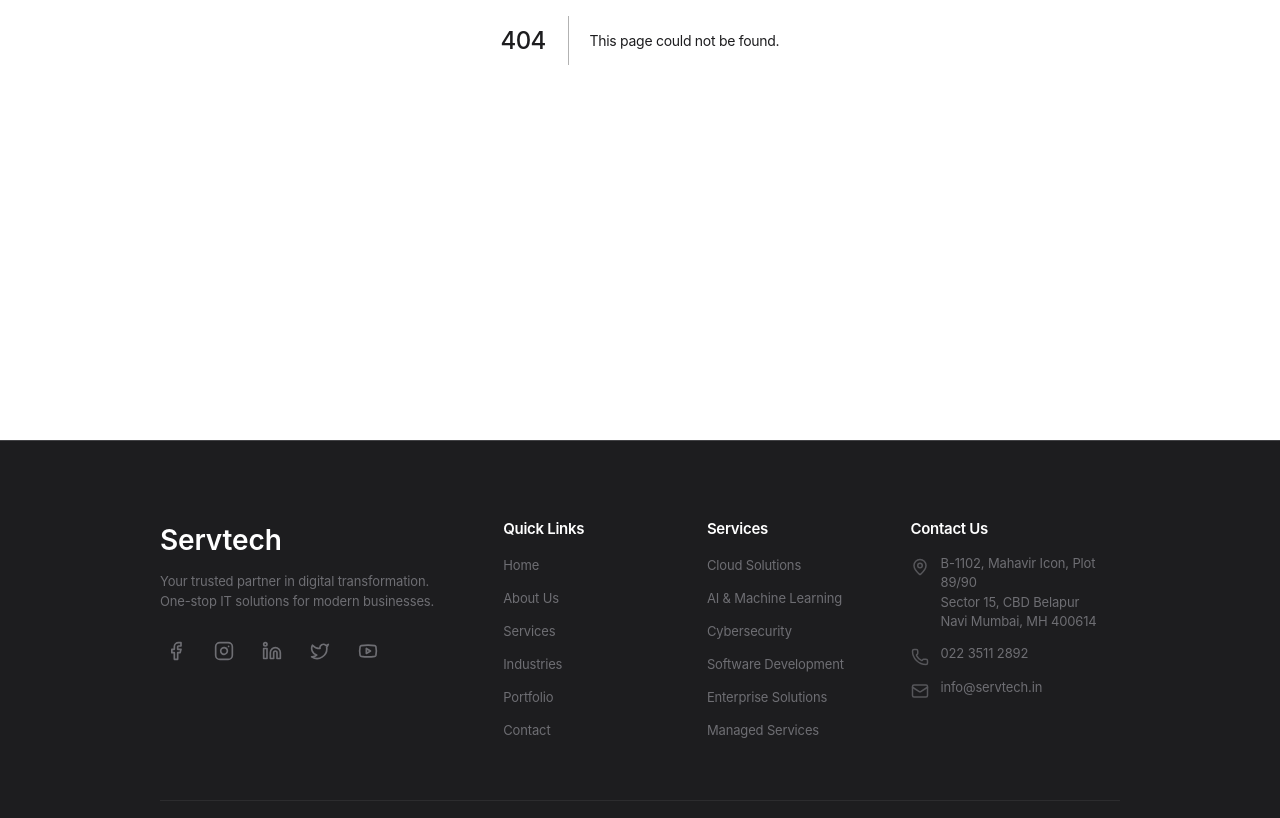
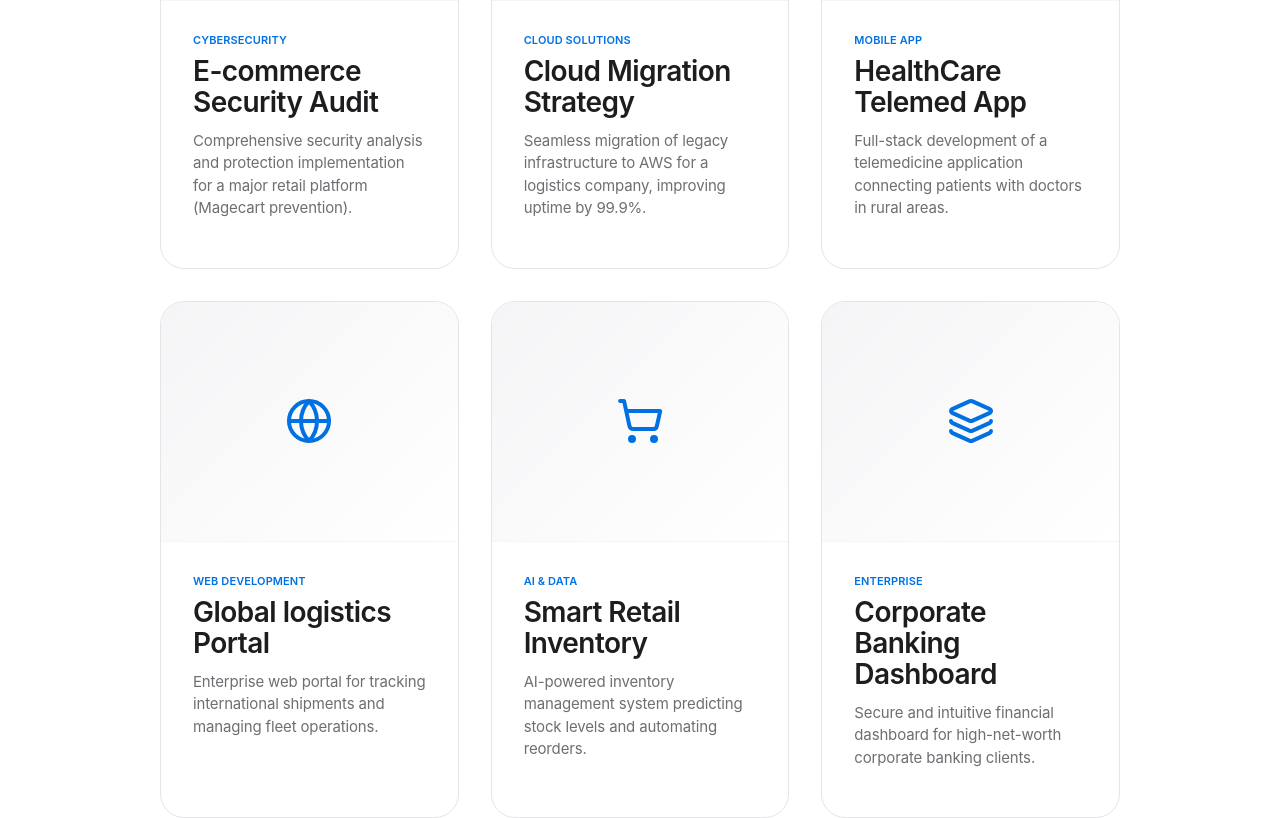
Before and after one commit to pratikasr/servtech-website, a Next.js app: page /portfolio in a window 1280 px wide. Before the commit this address had no page. Shown: the part 420-1238 px from the top of the page. Built offline with nearby package versions, Linux system fonts and the light colour scheme.

Commit message:
fix(portfolio): grid class and feat(contact): premium form design

```diff
--- /dev/null
+++ b/src/app/contact/page.module.css
@@ -0,0 +1,120 @@
+.grid {
+    display: grid;
+    grid-template-columns: 1fr;
+    gap: var(--space-20);
+    align-items: start;
+}
+
+.contactInfo h2 {
+    font-size: var(--text-3xl);
+    font-weight: var(--font-semibold);
+    margin-bottom: var(--space-6);
+    color: var(--gray-900);
+}
+
+.contactInfo>p {
+    font-size: var(--text-lg);
+    color: var(--gray-500);
+    margin-bottom: var(--space-12);
+    line-height: var(--leading-relaxed);
+}
+
+.infoItem {
+    display: flex;
+    align-items: flex-start;
+    gap: var(--space-6);
+    margin-bottom: var(--space-10);
+}
+
+.iconWrapper {
+    color: var(--accent-blue);
+    background: var(--gray-50);
+    width: 3rem;
+    height: 3rem;
+    display: flex;
+    align-items: center;
+    justify-content: center;
+    border-radius: var(--radius-full);
+    flex-shrink: 0;
+}
+
+.infoContent h4 {
+    font-size: var(--text-lg);
+    font-weight: var(--font-semibold);
+    margin-bottom: var(--space-1);
+    color: var(--gray-900);
+}
+
+.infoContent p {
+    color: var(--gray-500);
+    font-size: var(--text-base);
+}
+
+.formWrapper {
+    background-color: var(--white);
+    padding: var(--space-10);
+    border-radius: var(--radius-2xl);
+    border: 1px solid var(--gray-100);
+    box-shadow: var(--shadow-xl);
+}
+
+.formGroup {
+    margin-bottom: var(--space-6);
+}
+
+.label {
+    display: block;
+    margin-bottom: var(--space-3);
+    font-weight: var(--font-medium);
+    color: var(--gray-700);
+    font-size: var(--text-sm);
+}
+
+.input,
+.textarea {
+    width: 100%;
+    padding: var(--space-4);
+    border: 1px solid var(--gray-200);
+    border-radius: var(--radius-lg);
+    font-family: var(--font-text);
+    font-size: var(--text-base);
+    transition: all var(--timing-fast);
+    background-color: var(--gray-50);
+}
+
+.input:focus,
+.textarea:focus {
+    outline: none;
+    background-color: var(--white);
+    border-color: var(--accent-blue);
+    box-shadow: 0 0 0 4px rgba(0, 113, 227, 0.1);
+}
+
+.textarea {
+    min-height: 160px;
+    resize: vertical;
+}
+
+.submitButton {
+    background-color: var(--accent-blue);
+    color: var(--white);
+    border: none;
+    padding: var(--space-4) var(--space-8);
+    border-radius: var(--radius-full);
+    font-weight: var(--font-medium);
+    font-size: var(--text-base);
+    cursor: pointer;
+    transition: background-color var(--timing-fast);
+    width: 100%;
+    margin-top: var(--space-4);
+}
+
+.submitButton:hover {
+    background-color: var(--accent-blue-hover);
+}
+
+@media (min-width: 1024px) {
+    .grid {
+        grid-template-columns: 1fr 1fr;
+    }
+}
--- /dev/null
+++ b/src/app/portfolio/page.js
@@ -0,0 +1,77 @@
+import PageHeader from '@/components/common/PageHeader';
+import { Layers, ShieldCheck, Smartphone, Globe, ShoppingCart } from 'lucide-react';
+import styles from './page.module.css';
+
+export const metadata = {
+    title: 'Our Portfolio - Servtech',
+    description: 'View our case studies and successful projects across various industries.',
+};
+
+const projects = [
+    {
+        title: "E-commerce Security Audit",
+        category: "Cybersecurity",
+        description: "Comprehensive security analysis and protection implementation for a major retail platform (Magecart prevention).",
+        icon: <ShieldCheck size={48} />
+    },
+    {
+        title: "Cloud Migration Strategy",
+        category: "Cloud Solutions",
+        description: "Seamless migration of legacy infrastructure to AWS for a logistics company, improving uptime by 99.9%.",
+        icon: <Layers size={48} />
+    },
+    {
+        title: "HealthCare Telemed App",
+        category: "Mobile App",
+        description: "Full-stack development of a telemedicine application connecting patients with doctors in rural areas.",
+        icon: <Smartphone size={48} />
+    },
+    {
+        title: "Global logistics Portal",
+        category: "Web Development",
+        description: "Enterprise web portal for tracking international shipments and managing fleet operations.",
+        icon: <Globe size={48} />
+    },
+    {
+        title: "Smart Retail Inventory",
+        category: "AI & Data",
+        description: "AI-powered inventory management system predicting stock levels and automating reorders.",
+        icon: <ShoppingCart size={48} />
+    },
+    {
+        title: "Corporate Banking Dashboard",
+        category: "Enterprise",
+        description: "Secure and intuitive financial dashboard for high-net-worth corporate banking clients.",
+        icon: <Layers size={48} />
+    }
+];
+
+export default function PortfolioPage() {
+    return (
+        <>
+            <PageHeader
+                title="Our Portfolio"
+                description="A showcase of our work delivering impact through innovation."
+            />
+
+            <section className="section">
+                <div className="container">
+                    <div className={styles.grid}>
+                        {projects.map((project, index) => (
+                            <div key={index} className={styles.projectCard}>
+                                <div className={styles.imagePlaceholder}>
+                                    {project.icon}
+                                </div>
+                                <div className={styles.cardContent}>
+                                    <span className={styles.category}>{project.category}</span>
+                                    <h3 className={styles.title}>{project.title}</h3>
+                                    <p className={styles.description}>{project.description}</p>
+                                </div>
+                            </div>
+                        ))}
+                    </div>
+                </div>
+            </section>
+        </>
+    );
+}
```
